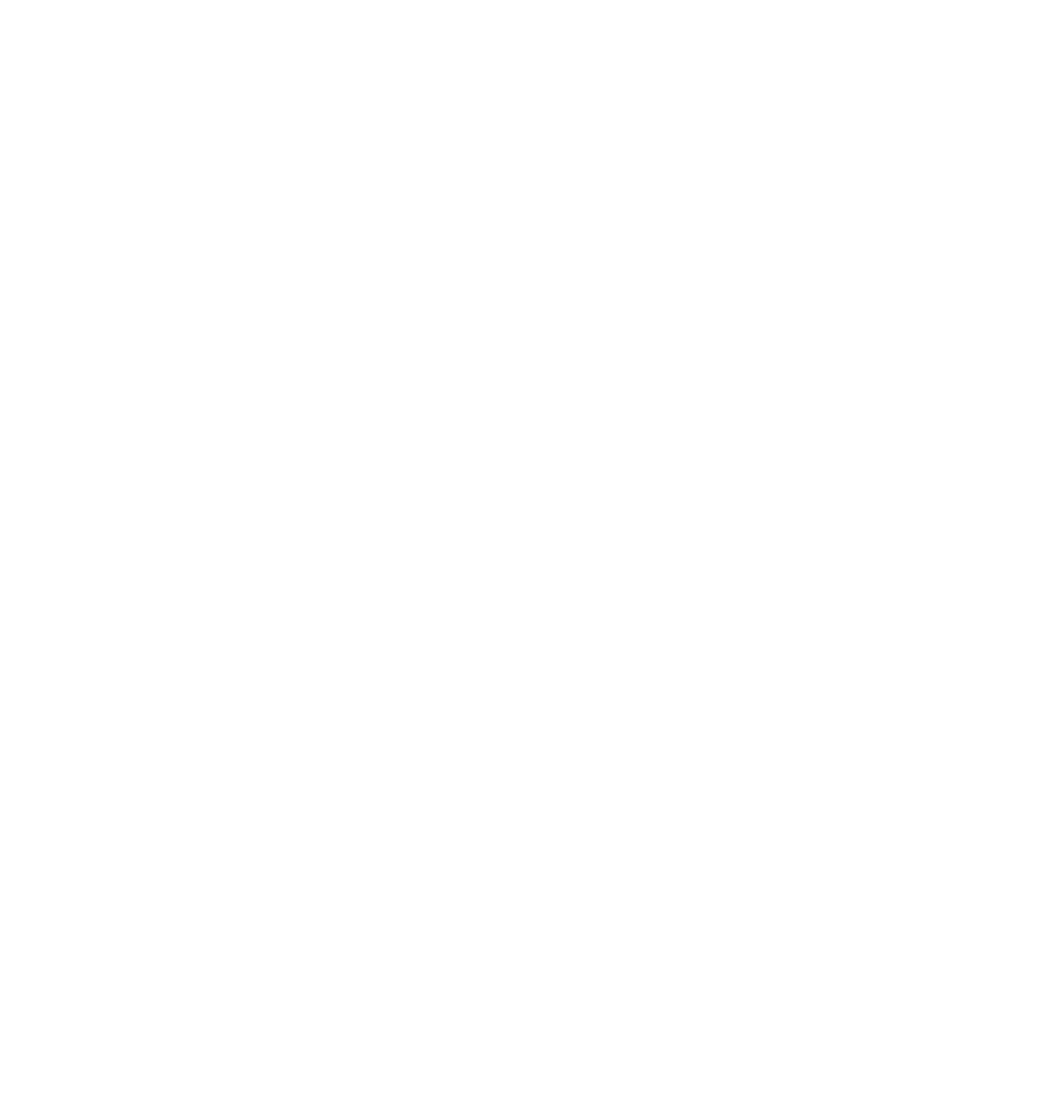
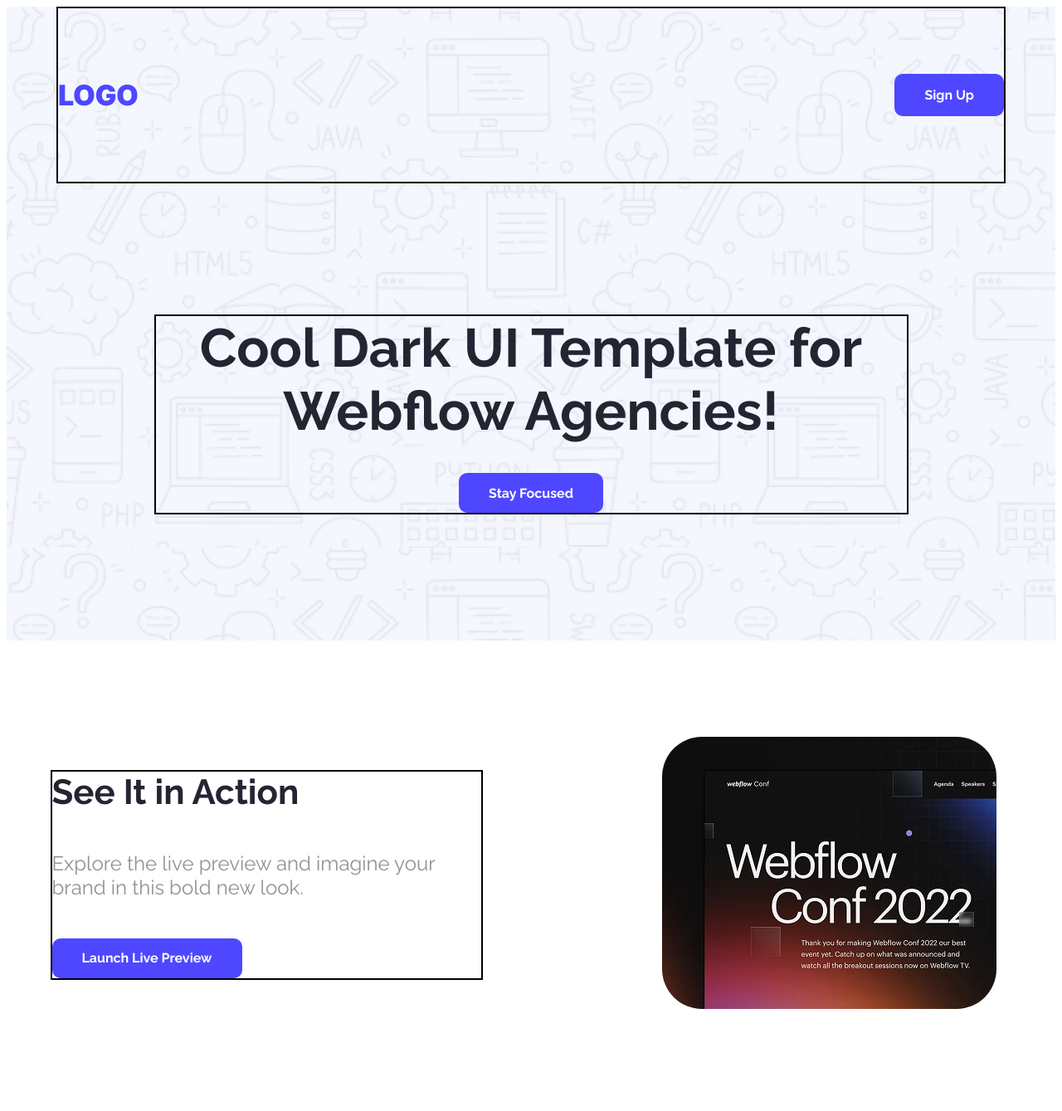
Before and after one commit to Arafat-niloy/first-assignment, a plain HTML site: page index.html in a window 1280 px wide. Shown: the whole page at 83% size. Before the commit the page ends 800 px from the top, so only its background shows below. Drawn offline with Linux system fonts and the light colour scheme.

Commit message:
action section added

```diff
--- a/index.html
+++ b/index.html
@@ -4,8 +4,55 @@
     <meta charset="UTF-8">
     <meta name="viewport" content="width=device-width, initial-scale=1.0">
     <title>First Assignment</title>
+
+
+    <link rel="preconnect" href="https://fonts.googleapis.com">
+    <link rel="preconnect" href="https://fonts.gstatic.com" crossorigin>
+    <link href="https://fonts.googleapis.com/css2?family=Inter:ital,opsz,wght@0,14..32,100..900;1,14..32,100..900&family=Raleway:ital,wght@0,100..900;1,100..900&display=swap" rel="stylesheet">
+
+    <link rel="stylesheet" href="style.css">
+
 </head>
+
 <body>
+    <header>
+        <nav>
 
+            <p class="inter-font">LOGO</p>
+            <button class="raleway-font">Sign Up</button>
+
+        </nav>
+
+        <section class="banner-header">
+            <h1 class="banner-h1 raleway-font">Cool Dark UI Template for Webflow Agencies!</h1>
+
+            <button class="banner-button raleway-font">Stay Focused</button>
+        </section>
+    </header>
+
+    <main class="main-section">
+        <section class="action-section">
+            <div class="left">
+
+                <div class="left-side">
+                  <h3 class="title raleway-font">See It in Action</h3>
+                  <p class="subtitle raleway-font">
+                 Explore the live preview and imagine your brand in this bold new look.</p>
+                  <button class="preview-button raleway-font">Launch Live Preview</button>
+                </div>
+
+            </div>
+
+
+            <div >
+                <img class="right-side" src="/Assets/wc-mini.png" alt="">
+            </div>
+        </section>
+
+        <section></section>
+        <section></section>
+    </main>
+
+    <footer></footer>
 </body>
 </html>
--- a/style.css
+++ b/style.css
@@ -0,0 +1,176 @@
+
+.inter-font{
+  font-family: "Inter", sans-serif;
+  font-optical-sizing: auto;
+  font-weight: <weight>;
+  font-style: normal;
+}
+
+
+.raleway-font {
+  font-family: "Raleway", sans-serif;
+  font-optical-sizing: auto;
+  font-weight: <weight>;
+  font-style: normal;
+}
+
+/* header */
+
+header{
+    background-image: url(/Assets/Hero-bg.png);
+    width: 100%;
+    box-sizing: border-box;
+    display: flex;
+    flex-direction: column;
+    align-items: center;
+}
+nav{
+    display: flex;
+    justify-content: space-between;
+    margin: 0px 150px 158px 150px;
+    padding-bottom: 50px;
+    padding-top: 50px;
+
+    border: 2px solid;
+    /* dlt */
+
+    align-items: center;
+
+    max-width: 100%;
+    width: 1140px;
+    /* height: 151px; */
+
+}
+
+nav p{
+
+    font-size: 34px;
+    font-weight: 900;
+    color: #4E47FF;
+
+
+
+}
+
+nav button{
+    font-size: 16px;
+    font-weight: bold;
+    color: white;
+    background-color: #4E47FF;
+    border: none;
+    border-radius: 10px;
+    padding: 12px 36px;
+    height: 51px;
+
+
+}
+
+/* heading */
+
+.banner-header{
+text-align: center;
+
+gap: 37px;
+border: 2px solid;
+width: 905px;
+margin-bottom: 152px;
+max-width: 100%;
+
+
+}
+
+.banner-h1{
+    font-size: 65px;
+    font-weight: bold;
+    color: #252432;
+    margin-bottom: 37px;
+    margin-top: 0px;
+
+}
+
+.banner-button{
+    margin-bottom: 0px;
+    height: 48px;
+    width: 174px;
+
+    font-size: 16px;
+    font-weight: bold;
+    color: white;
+    background-color: #4E47FF;
+    border: none;
+    border-radius: 10px;
+    padding: 12px 36px;
+
+}
+
+/* action section */
+
+.main-section{
+    box-sizing: border-box;
+    display: flex;
+    flex-direction: column;
+    align-items: center;
+
+}
+.action-section{
+    display: flex;
+    justify-content: space-between;
+    align-items: center;
+    margin: 116px 160px 116px 141px;
+    width: 1140px;
+    max-width: 100%;
+
+}
+
+.title{
+    font-size: 42px;
+    font-weight: bold;
+    color: #252432;
+    margin-top: 0px;
+    margin-bottom: 0px;
+
+}
+
+.subtitle{
+    font-size: 24px;
+
+    color: rgba(37, 36, 50, 0.5);
+
+}
+
+.preview-button{
+    margin-bottom: 0px;
+    height: 48px;
+    width: 229px;
+
+    font-size: 16px;
+    font-weight: bold;
+    color: white;
+    background-color: #4E47FF;
+    border: none;
+    border-radius: 10px;
+    padding: 12px 36px;
+
+}
+.left{
+
+}
+.left-side{
+    gap:23px;
+    display: flex;
+    flex-direction: column;
+    align-items: flex-start;
+    justify-content: center;
+    border: 2px solid;
+
+    width: 517px;
+
+
+
+}
+.right-side{
+    border: none;
+    border-radius: 48px;
+
+
+}
```
